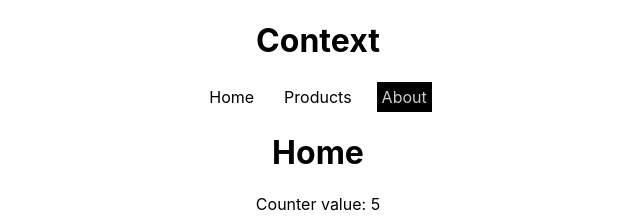
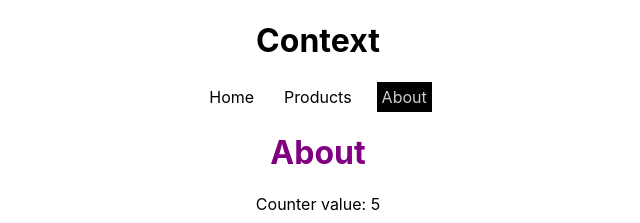
Before and after one commit to rafalebre/context, a React (Create React App) app: page /about in a window 1280 px wide. Shown: the top 223 px of the page, without its empty margins (322-962 px from the left). Built offline with nearby package versions, Linux system fonts and the light colour scheme.

Commit message:
Aula 114 - Alterando contexto mais complexo

```diff
--- a/src/context/TitleColorContext.js
+++ b/src/context/TitleColorContext.js
@@ -3,7 +3,17 @@ import { createContext, useReducer } from "react";
 export const TitleColorContext = createContext();
 
 export const titleColorReducer = (state, action) => {
-    // switch
+
+    switch(action.type) {
+        case "RED":
+            return {...state, color: "red"};
+        case "BLUE":
+            return {...state, color: "blue"};
+        default:
+            return state;
+
+    }
+
 }
 
 export const TitleColorContextProvider = ({children}) => {
@@ -13,6 +23,8 @@ export const TitleColorContextProvider = ({children}) => {
     console.log("Title color context: ", state);
 
     return (
-        <TitleColorContext.Provider value={{...state}}>{children}</TitleColorContext.Provider>
+        <TitleColorContext.Provider value={{...state, dispatch}}>
+            {children}
+            </TitleColorContext.Provider>
     )
 }
--- a/src/pages/About.js
+++ b/src/pages/About.js
@@ -2,15 +2,20 @@
 // import { CounterContext } from "../context/CounterContext";
 
 import { useCounterContext } from "../hooks/useCounterContext";
+
+import { useTitleColorContext } from "../hooks/useTitleColorContext";
 
 
 const About = () => {
   // const {counter} = useContext(CounterContext)
   const {counter} = useCounterContext()
 
+   // 5 - context mais complexo
+   const {color} = useTitleColorContext();
+
   return (
     <div>
-      <h1>Home</h1>
+      <h1 style={{color: color}}>About</h1>
       <p>Counter value: {counter}</p>
     </div>
   )
--- a/src/pages/Home.js
+++ b/src/pages/Home.js
@@ -5,7 +5,7 @@ import ChangeCounter from "../components/ChangeCounter";
 // 4 - refatorando com hook
 import { useCounterContext } from "../hooks/useCounterContext";
 
-// 5 - context mais complexo
+// 5 - contexto mais complexo
 import { useTitleColorContext } from "../hooks/useTitleColorContext";
 
 const Home = () => {
@@ -13,7 +13,12 @@ const Home = () => {
   const {counter} = useCounterContext();
 
   // 5 - context mais complexo
-  const {color} = useTitleColorContext();
+  const {color, dispatch} = useTitleColorContext();
+
+  // 6 - alterando contexto complexo
+  const setTitleColor = (color) => {
+    dispatch({type: color})
+  }
 
   return (
     <div>
@@ -21,6 +26,11 @@ const Home = () => {
       <p>Counter value: {counter}</p>
       {/* 3 - alterando valor do contexto */}
       <ChangeCounter />
+      {/* 6 - alterando contexto complexo */}
+      <div>
+        <button onClick={() => setTitleColor("RED")}>Red</button>
+        <button onClick={() => setTitleColor("BLUE")}>Blue</button>
+      </div>
     </div>
   )
 }
--- a/src/pages/Products.js
+++ b/src/pages/Products.js
@@ -6,7 +6,7 @@ const Products = () => {
 
   return (
       <div>
-        <h1>Home</h1>
+        <h1>Products</h1>
         <p>Counter value: {counter}</p>
       </div>
   )
```
